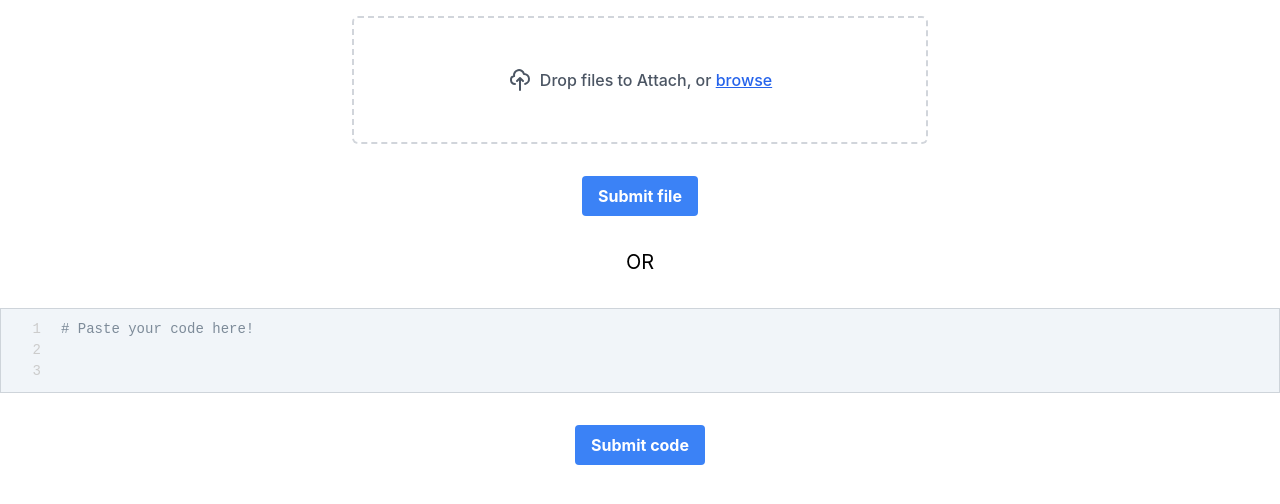
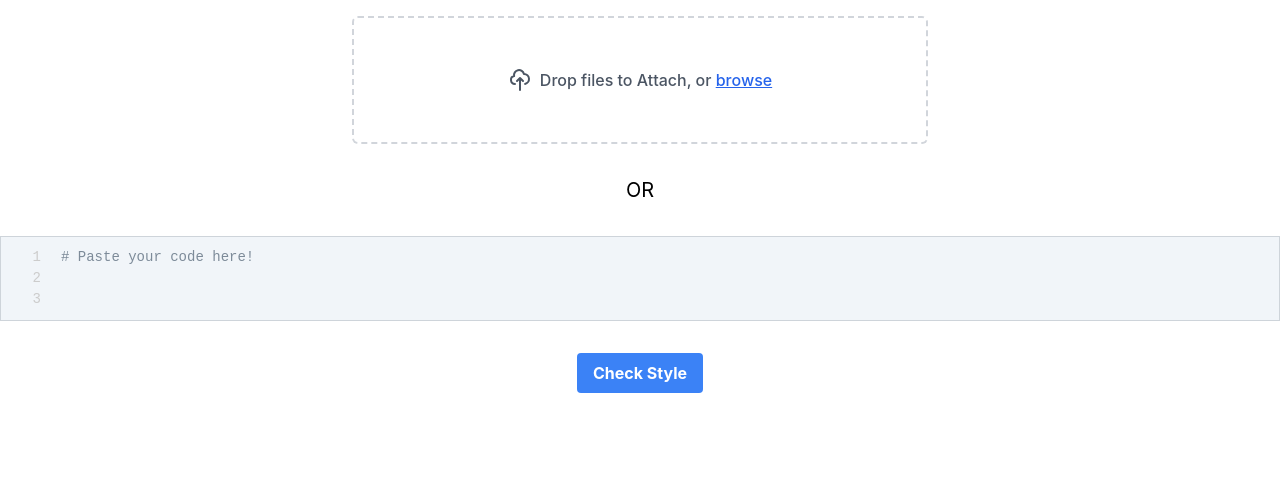
Before and after one commit to kathyyliu/StyleChecker, a React (Create React App) app in the folder style-checker/: page / in a window 1280 px wide. Shown: the top 504 px of the page. Built offline with nearby package versions, Linux system fonts and the light colour scheme.

Commit message:
Show file contents in code editor

```diff
--- a/style-checker/src/components/CodeEditor.js
+++ b/style-checker/src/components/CodeEditor.js
@@ -13,18 +13,11 @@ const highlightWithLineNumbers = (input, language) =>
     .join("\n");
 
 function CodeEditor(props) {
-  const [code, setCode] = useState(`# Paste your code here!\n\n`);
-
-  function handleValueChange(code) {
-    props.setCode(code);
-    setCode(code);
-  }
-
   return (
     <div className="bg-slate-100">
       <Editor
-        value={code}
-        onValueChange={code => handleValueChange(code)}
+        value={props.value}
+        onValueChange={code => props.setCode(code)}
         highlight={code => highlightWithLineNumbers(code, languages.py)}
         padding={10}
         textareaId="codeArea"
--- a/style-checker/src/components/Form.js
+++ b/style-checker/src/components/Form.js
@@ -6,37 +6,25 @@ import './Form.css'
 
 
 function Form() {
-  const [file, setFile] = useState(null);
-  const [code, setCode] = useState("");
+  const [code, setCode] = useState(`# Paste your code here!\n\n`);
 
-  const setFileCallback = file => setFile(file);
   const setCodeCallback = code => setCode(code);
+  const setFileCallback = file => {
+    const reader = new FileReader();
+    reader.readAsText(file);
+    reader.onload = () => {
+        setCode(reader.result);
+    }
+    reader.onerror = () => {
+        console.log('file error', reader.error);
+    }
+  };
 
   const url = 'http://127.0.0.1:5000/'
 
-  function handleFileSubmit(event) {
+  function handleSubmit(event) {
     event.preventDefault();
-    if (!file) {
-      return;
-    }
-    let data = new FormData();
-    data.append('file', file);
-    axios.post(url, data, {
-      headers: {
-        'Content-Type': 'multipart/form-data'
-      }
-    })
-      .then(res => {
-        console.log('res', res)
-      })
-      .catch(error => {
-        console.error("Error fetching data:", error)
-      });
-  }
-
-  function handleCodeSubmit(event) {
-    event.preventDefault();
-    if (!code) {
+    if (!code.trim() || code.trim() === `# Paste your code here!`) {
       return;
     }
     axios.post(url, JSON.stringify(code), {
@@ -54,21 +42,18 @@ function Form() {
 
   return (
     <div className="text-center">
+        <form onSubmit={handleSubmit}>
             <div className="formDiv">
-            <form onSubmit={handleFileSubmit}>
                 <FileUpload setFile={setFileCallback}/>
-            <button className="btn btn-blue" type="submit">Submit file</button>
-            </form>
             </div>
             <div>
                 <h1 className="text-xl my-8">OR</h1>
             </div>
             <div className="formDiv">
-            <form onSubmit={handleCodeSubmit}>
-            <CodeEditor setCode={setCodeCallback}/>
-            <button className="btn btn-blue" type="submit">Submit code</button>
+                <CodeEditor value={code} setCode={setCodeCallback}/>
+                <button className="btn btn-blue" type="submit">Check Style</button>
+            </div>
         </form>
-        </div>
    </div>
   );
 }
```
Lines whose indentation alone changed are shown as unchanged.
